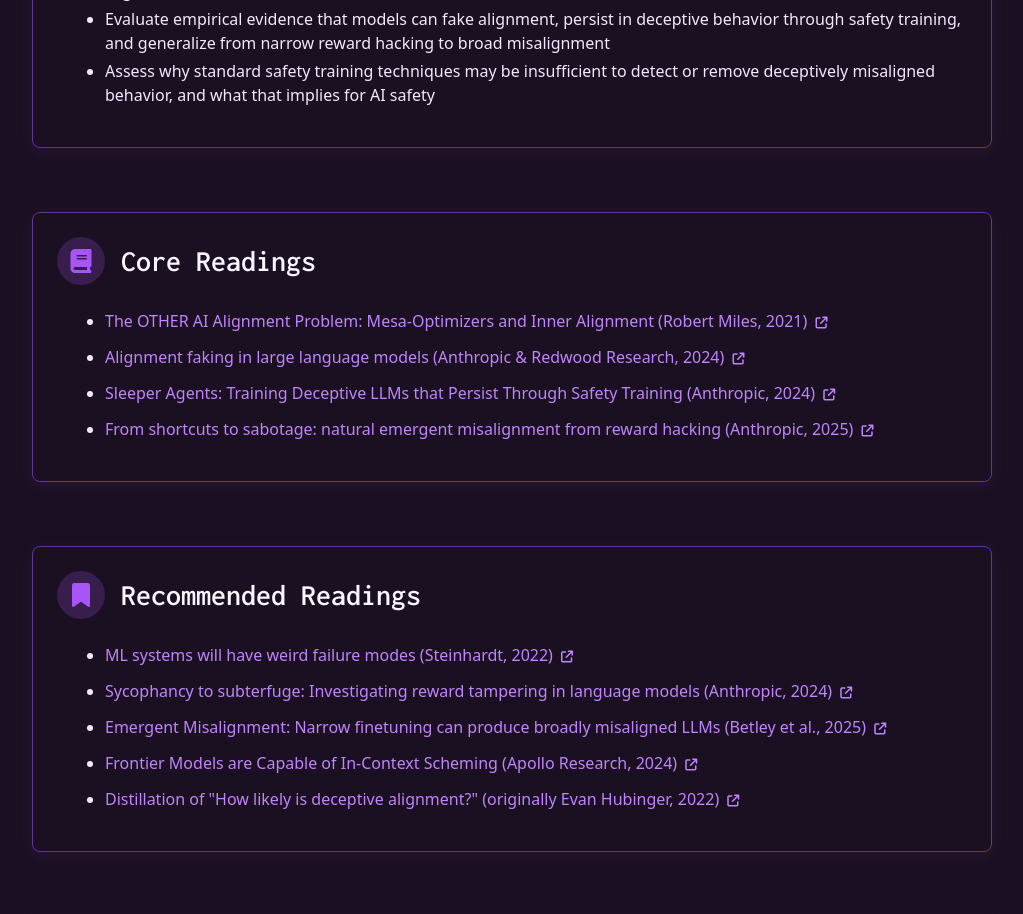
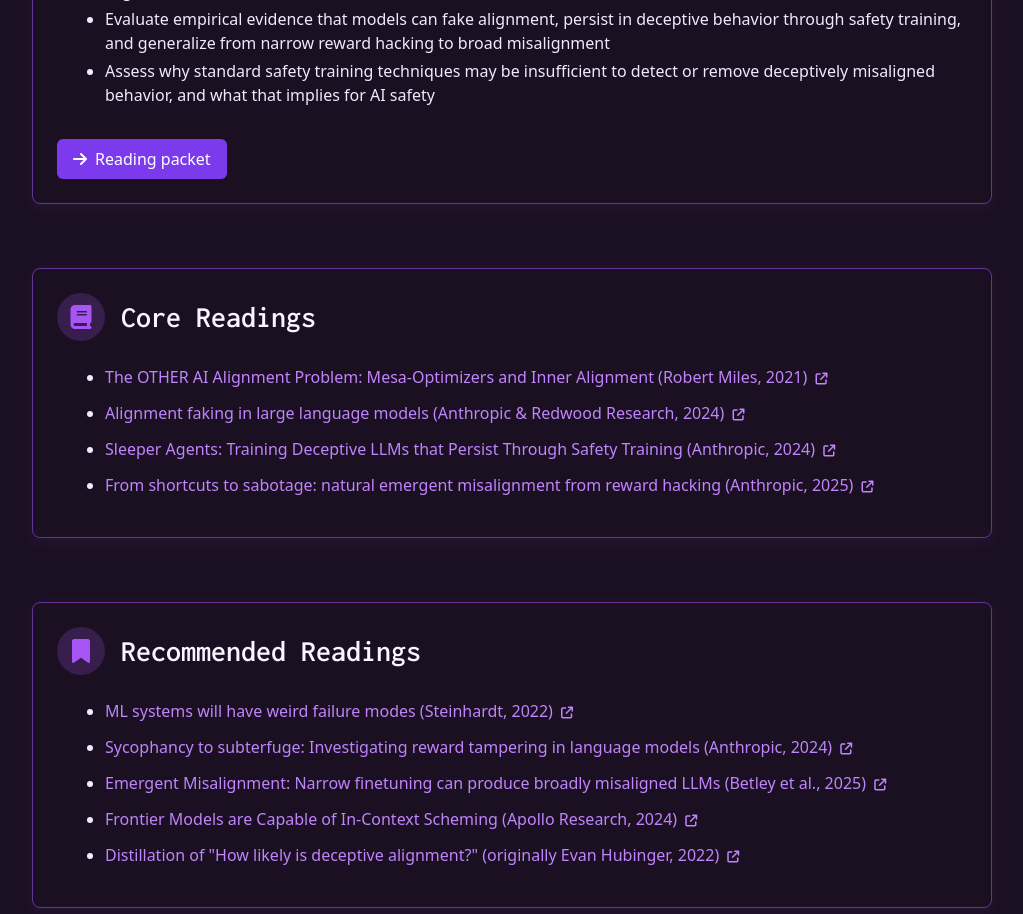
Before and after one commit to MIT-AI-Alignment/maia-website, a SvelteKit app: page /aisf/week3 in a window 1280 px wide. Shown: the part 800-1714 px from the top of the page, without its empty margins (128-1151 px from the left). Built offline with nearby package versions, Linux system fonts and the light colour scheme.

Commit message:
add links to reading packets for aisf weeks

```diff
--- a/src/components/Button.svelte
+++ b/src/components/Button.svelte
@@ -6,6 +6,8 @@
 	export let type: 'primary' | 'secondary' | 'outline' | 'text' | 'purple' | 'fuchsia' = 'primary';
 	export let size: 'sm' | 'md' | 'lg' = 'md';
 	export let href: string | undefined = undefined;
+	export let target: string | undefined = undefined;
+	export let rel: string | undefined = undefined;
 	export let disabled = false;
 	export let fullWidth = false;
 	export let ariaLabel: string | undefined = undefined;
@@ -46,6 +48,8 @@
 <svelte:element
 	this={href ? 'a' : 'button'}
 	{href}
+	target={href ? target : undefined}
+	rel={href ? rel : undefined}
 	{disabled}
 	aria-label={ariaLabel || text}
 	class="inline-flex items-center justify-center rounded-md font-medium transition-all duration-200
--- a/src/routes/aisf/week1/+page.svelte
+++ b/src/routes/aisf/week1/+page.svelte
@@ -2,6 +2,7 @@
 	import PageLayout from '../../../components/PageLayout.svelte';
 	import SectionContainer from '../../../components/SectionContainer.svelte';
 	import BackLink from '../../../components/BackLink.svelte';
+	import Button from '../../../components/Button.svelte';
 </script>
 
 <PageLayout
@@ -33,6 +34,17 @@
 			<li>Describe current trends in AI capabilities and likely impacts</li>
 			<li>Understand major arguments for acceleration vs. slowdown</li>
 		</ul>
+		<div class="mt-8 not-prose">
+			<Button
+				text="Reading packet"
+				icon="fa-solid fa-arrow-right"
+				type="fuchsia"
+				size="md"
+				href="https://docs.google.com/document/d/1TUwzVIeuRCN0PailHzKIZ3dJsFygDwoU5m4f5E7q-_o/edit?usp=drive_link"
+				target="_blank"
+				rel="noopener noreferrer"
+			/>
+		</div>
 	</SectionContainer>
 
 	<SectionContainer title="Core Readings" icon="fa-solid fa-book">
--- a/src/routes/aisf/week2/+page.svelte
+++ b/src/routes/aisf/week2/+page.svelte
@@ -2,6 +2,7 @@
 	import PageLayout from '../../../components/PageLayout.svelte';
 	import SectionContainer from '../../../components/SectionContainer.svelte';
 	import BackLink from '../../../components/BackLink.svelte';
+	import Button from '../../../components/Button.svelte';
 </script>
 
 <PageLayout
@@ -34,6 +35,17 @@
 			<li>Describe major failure modes of outer alignment, including specification gaming and reward hacking</li>
 			<li>Evaluate how methods like RLHF and reward modeling somewhat improve alignment while still leaving important gaps</li>
 		</ul>
+		<div class="mt-8 not-prose">
+			<Button
+				text="Reading packet"
+				icon="fa-solid fa-arrow-right"
+				type="fuchsia"
+				size="md"
+				href="https://docs.google.com/document/d/1a7zRrb3LuMVoh2uTZjhMIcsFsEPyxwNkM4ancfLuxks/edit?usp=drive_link"
+				target="_blank"
+				rel="noopener noreferrer"
+			/>
+		</div>
 	</SectionContainer>
 
 	<SectionContainer title="Core Readings" icon="fa-solid fa-book">
--- a/src/routes/aisf/week3/+page.svelte
+++ b/src/routes/aisf/week3/+page.svelte
@@ -2,6 +2,7 @@
 	import PageLayout from '../../../components/PageLayout.svelte';
 	import SectionContainer from '../../../components/SectionContainer.svelte';
 	import BackLink from '../../../components/BackLink.svelte';
+	import Button from '../../../components/Button.svelte';
 </script>
 
 <PageLayout
@@ -33,6 +34,17 @@
 			<li>Evaluate empirical evidence that models can fake alignment, persist in deceptive behavior through safety training, and generalize from narrow reward hacking to broad misalignment</li>
 			<li>Assess why standard safety training techniques may be insufficient to detect or remove deceptively misaligned behavior, and what that implies for AI safety</li>
 		</ul>
+		<div class="mt-8 not-prose">
+			<Button
+				text="Reading packet"
+				icon="fa-solid fa-arrow-right"
+				type="fuchsia"
+				size="md"
+				href="https://docs.google.com/document/d/10oryBDtZ1immV00EARWN_MdgJcuuqc1BD9rYgQ6_Hhg/edit?usp=drive_link"
+				target="_blank"
+				rel="noopener noreferrer"
+			/>
+		</div>
 	</SectionContainer>
 
 	<SectionContainer title="Core Readings" icon="fa-solid fa-book">
```
